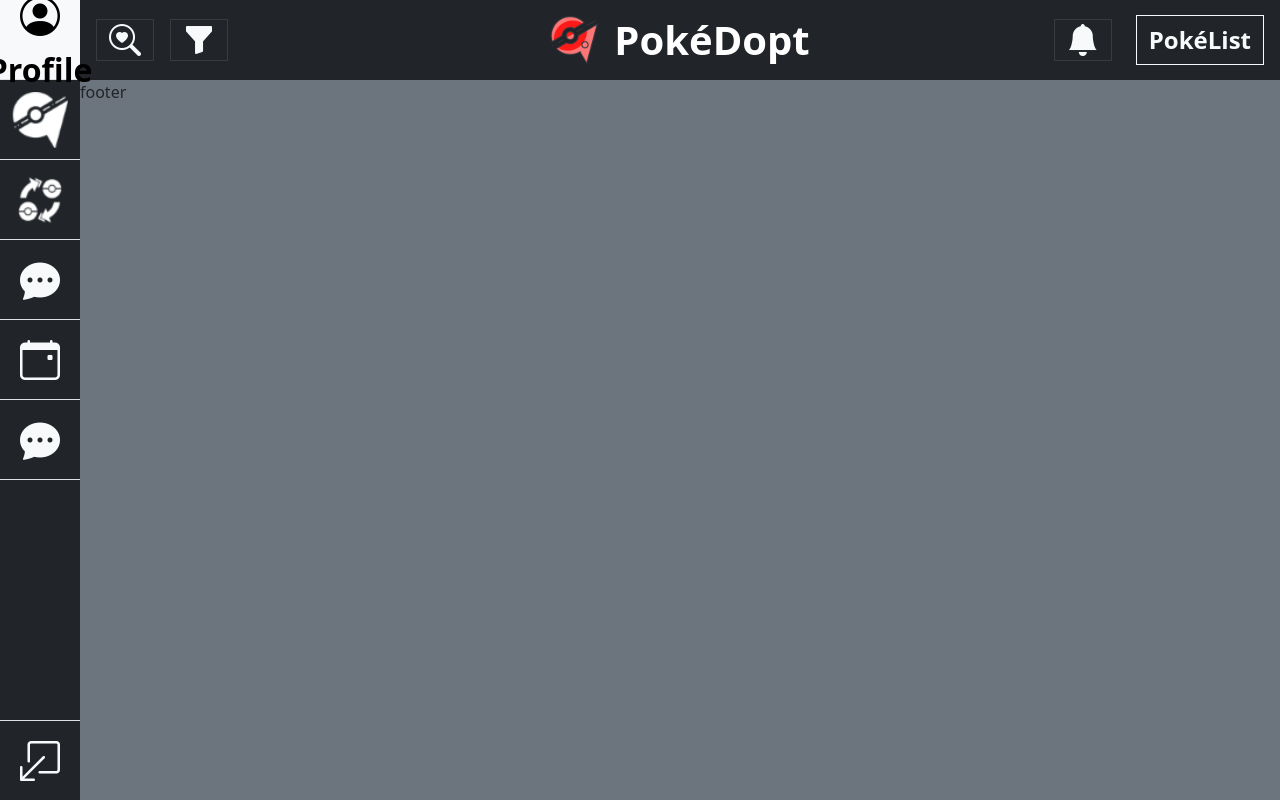
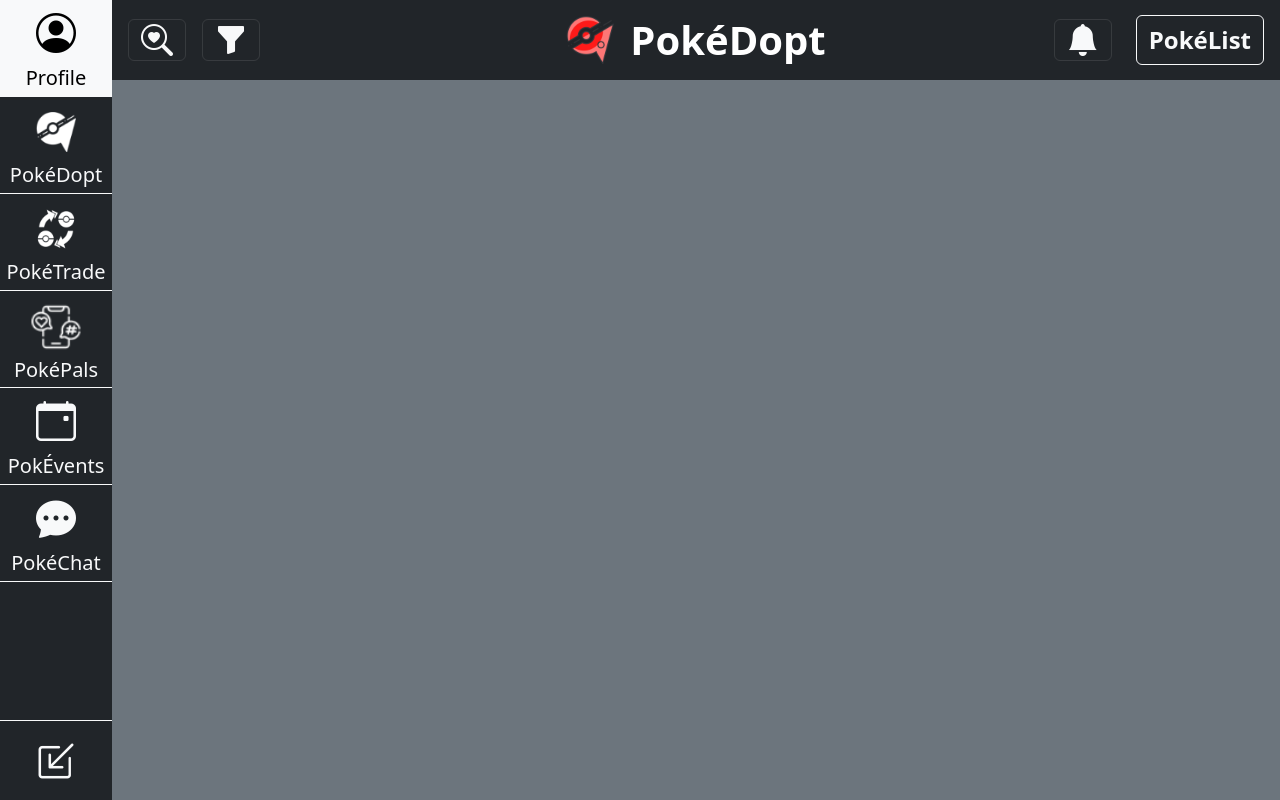
Before and after one commit to AshieLoche/EMC002-1, a PHP site: page / in a window 1280 px wide. Run offline with PHP 8.4, Linux system fonts and the light colour scheme.

Commit message:
week6 - Final Home Page (Side Nav)

```diff
--- a/week6 - Final Home Page/index.html
+++ b/week6 - Final Home Page/index.html
@@ -19,94 +19,16 @@
     <title>PokéDopt</title>
     <!-- Website Header -->
 
-    <!-- <link rel="stylesheet" href="main.css"> -->
-    <!-- <script src="main.js"></script> -->
-    <style>
-        .form-control::-webkit-input-placeholder {
-            color: white;
-        }
-        .navbar-toggler {
-            display: inline !important;
-        }
-        /* div.content {
-            display: grid;
-            padding: 0;
-            margin: 0;
-            grid-gap: 0;
-            grid-template-columns: repeat(12, 1fr);
-            grid-auto-rows: minmax(200px, auto);
-            grid-template-areas:
-            "section header"
-            "section main";
-            background-color: red;
-        } */
-        /* header {
-            grid-column: span 10;
-            grid-row: 1;
-            order: 2;
-            grid-area: header;
-        }
-        section {
-            grid-column: span 2;
-            grid-row: 2;
-            order: 1;
-            height: 100vh;
-            grid-area: section;
-        }
-        main {
-            grid-column: span 10;
-            grid-row: 2;
-            order: 3;
-            height: ;
-            grid-area: main;
-        } */
-        div.main {
-            height: 100vh;
-            overflow: auto;
-            padding: 0;
-            flex: 1;
-        }
-        div.side {
-            flex-basis: 5rem;
-        }
-        div.side button {
-
-                height: 5rem;
-                width: 5rem;
-        }
-        @media screen and (min-width: 768px) {
-            div.container-fluid .side {
-                position: static;
-                height: 100vh;
-            }
-            .main {
-                position: static;
-            }
-            .main * {
-                margin: 0;
-            }
-            .uwu {
-                background-color: yellow;
-            }
-            button {
-                border-radius: 0 !important;
-            }
-            .side button {
-                height: 7.5rem;
-            }
-        }
-        @media screen and (min-width: 992px) {
-            .main {
-            }
-            .side {
-                /* width: 5rem; */
-            }
-        }
-    </style>
+    <!-- External CSS -->
+    <link rel="stylesheet" href="main.css">
+    <!-- External CSS -->
 </head>
 <body class="bg-secondary">
+    <!-- Content Container -->
     <div class="container-fluid">
+        <!-- Content Row -->
         <div class="row no-gutters">
+            <!-- Main Content Container -->
             <div class="main col-md-11 order-md-2 sticky-top">
                 <!-- Header Navbar -->
                 <nav class="navbar navbar-collapse navbar-dark bg-dark p-2d-inline-flex justify-content-center">
@@ -177,7 +99,7 @@
                                 <!-- Header Navbar Input Group -->
                                 <div class="input-group m-0 p-0">
                                     <!-- Header Navbar Search Input -->
-                                    <input type="search" class="form-control nav-item m-0 bg-transparent text-light fs-4" placeholder="Search..." aria-label="Search" aria-describedby="search-button">
+                                    <input name="search" type="search" class="form-control nav-item m-0 bg-transparent text-light fs-4" placeholder="Search..." aria-label="Search" aria-describedby="search-button">
                                     <!-- Header Navbar Search Input -->
 
                                     <!-- Header Navbar Search Button Icon-->
@@ -196,65 +118,127 @@
                 </nav>
                 <!-- Header Navbar -->
 
-                footer
+                <!-- footer -->
             </div>
-            <div class="side col-md-1 bg-dark order-md-1 fixed-bottom p-3 p-md-0 d-inline-flex justify-content-around justify-content-md-start flex-md-column">
-                <button class="btn btn-outline-light border-0 border-bottom d-inline-flex justify-content-center align-items-center flex-md-column">
+            <!-- Main Content Container -->
+
+            <!-- Side Content Container -->
+            <div class="side-expanded col-md-1 bg-dark order-md-1 fixed-bottom p-3 p-md-0 d-inline-flex justify-content-around justify-content-md-start flex-md-column" id="side">
+                <!-- Side Content Carousel -->
+                <div class="carousel-buttons p-0 gap-md-0">
+                    <!-- Profile Button -->
+                    <button class="btn btn-outline-light d-inline-flex justify-content-center align-items-center flex-column p-5">
+                        <!-- Profile Button Icon -->
                         <i class="bi bi-person-circle fs-1"></i>
-                    <span class="fw-bold fs-2">
+                        <!-- Profile Button Icon -->
+
+                        <!-- Profile Button Title -->
+                        <span class="fs-5 fs-md-2">
                             Profile
                         </span>
+                        <!-- Profile Button Title -->
                     </button>
-                <button class="btn btn-outline-light border-0 border-bottom p-2">
-                    <img class="img-fluid" src="assets/img/favicon.ico" alt="PokéDopt Icon" style="
-                    filter: brightness(0%) invert(1); width: 3.5rem;">
+                    <!-- Profile Button -->
+
+                    <!-- PokéDopt Button -->
+                    <button class="btn btn-outline-light d-inline-flex justify-content-center align-items-center flex-column p-5">
+                        <!-- PokéDopt Button Icon -->
+                        <i class="fs-1">
+                            <img class="img mb-1" src="assets/img/favicon.ico" alt="PokéDopt Icon">
+                        </i>
+                        <!-- PokéDopt Button Icon -->
+
+                        <!-- PokéDopt Button Title -->
+                        <span class="fs-5 fs-md-2">
+                            PokéDopt
+                        </span>
+                        <!-- PokéDopt Button Title -->
                     </button>
-                <button class="btn btn-outline-light border-0 border-bottom">
-                    <img class="img-fluid" src="assets/img/poketrade.ico" alt="PokéDopt Icon" style="width: 4rem;">
+                    <!-- PokéDopt Button -->
+
+                    <!-- PokéTrade Button -->
+                    <button class="btn btn-outline-light d-inline-flex justify-content-center align-items-center flex-column p-5">
+                        <!-- PokéTrade Button Icon -->
+                        <i class="fs-1 ">
+                            <img class="img mb-1" src="assets/img/poketrade.ico" alt="PokéDopt Icon">
+                        </i>
+                        <!-- PokéTrade Button Icon -->
+
+                        <!-- PokéTrade Button Title -->
+                        <span class="fs-5 fs-md-2">
+                            PokéTrade
+                        </span>
+                        <!-- PokéTrade Button Title -->
                     </button>
-                <button class="btn btn-outline-light border-0 border-bottom">
+                    <!-- PokéTrade Button -->
+
+                    <!-- PokéPals Button -->
+                    <button class="btn btn-outline-light d-inline-flex justify-content-center align-items-center flex-column p-5">
+                        <!-- PokéPals Button Icon -->
+                        <i class="fs-1 ">
+                            <img class="img" src="assets/img/socials.ico" alt="PokéDopt Icon">
+                        </i>
+                        <!-- PokéPals Button Icon -->
+
+                        <!-- PokéPals Button Title-->
+                        <span class="fs-5 fs-md-2">
+                            PokéPals
+                        </span>
+                        <!-- PokéPals Button Title-->
+                    </button>
+                    <!-- PokéPals Button -->
+
+                    <!-- PokÉvents Button -->
+                    <button class="btn btn-outline-light d-inline-flex justify-content-center align-items-center flex-column p-5">
+                        <!-- PokÉvents Button Icon -->
+                        <i class="bi bi-calendar-event fs-1"></i>
+                        <!-- PokÉvents Button Icon -->
+
+                        <!-- PokÉvents Button Title -->
+                        <span class="fs-5 fs-md-2">
+                            PokÉvents
+                        </span>
+                        <!-- PokÉvents Button Title -->
+                    </button>
+                    <!-- PokÉvents Button -->
+
+                    <!-- PokéChat Button -->
+                    <button class="btn btn-outline-light d-inline-flex justify-content-center align-items-center flex-column p-5">
+                        <!-- PokéChat Button Icon -->
                         <i class="bi bi-chat-dots-fill fs-1"></i>
+                        <!-- PokéChat Button Icon -->
+
+                        <!-- PokéChat Button Title -->
+                        <span class="fs-5 fs-md-2">
+                            PokéChat
+                        </span>
+                        <!-- PokéChat Button Title -->
                     </button>
-                <button class="btn btn-outline-light border-0 border-bottom">
-                    <i class="bi bi-calendar-event fs-1"></i>
-                </button>
-                <button class="btn btn-outline-light border-0 border-bottom">
-                    <i class="bi bi-chat-dots-fill fs-1"></i>
-                </button>
-                <button class="btn btn-outline-light fixed-bottom border-0 border-top d-none d-md-block">
-                    <i class="bi bi-box-arrow-down-left fs-1"></i>
+                    <!-- PokéChat Button -->
+
+                    <button class="btn btn-outline-light fixed-bottom d-none d-md-block" id="side-toggler">
+                        <i class="bi bi-box-arrow-in-down-left fs-1" id="shrink-icon"></i>
+                        <i class="bi bi-box-arrow-up-right fs-1 d-none" id="expand-icon"></i>
                     </button>
                 </div>
+                <!-- Side Content Carousel -->
             </div>
+            <!-- Side Content Container -->
         </div>
-
+        <!-- Content Row -->
+    </div>
+    <!-- Content Container -->
 
     <!-- Bootstrap JS CDN -->
     <script src="https://cdn.jsdelivr.net/npm/bootstrap@5.3.2/dist/js/bootstrap.bundle.min.js" integrity="sha384-C6RzsynM9kWDrMNeT87bh95OGNyZPhcTNXj1NW7RuBCsyN/o0jlpcV8Qyq46cDfL" crossorigin="anonymous"></script>
     <!-- Bootstrap JS CDN -->
+
+    <!-- JQuery CDN -->
     <script src="https://ajax.googleapis.com/ajax/libs/jquery/3.7.1/jquery.min.js"></script>
-    <script>
-        $(document).ready(function(){
-            $("button.navbar-toggler, button#search-button").hover(function(){
-                $(this).find("i").removeClass("text-light").addClass("text-dark");
-            }, function(){
-                $(this).find("i").removeClass("text-dark").addClass("text-light");
-            });
+    <!-- JQuery CDN -->
 
-            $("div#navbarLogo").hover(function(){
-                $(this).find("h1").removeClass("text-light").addClass("text-dark");
-                $(this).find("img").css("filter", "brightness(100%) contrast(120%)");
-            }, function(){
-                $(this).find("h1").removeClass("text-dark").addClass("text-light");
-                $(this).find("img").css("filter", "none");
-            });
-
-            $("div.side button").hover(function(){
-                $(this).find("img").css("filter", "brightness(0%)");
-            }, function(){
-                $(this).find("img").css("filter", "brightness(0%) invert(1)");
-            });
-        });
-    </script>
+    <!-- External JavaScript -->
+    <script src="main.js"></script>
+    <!-- External JavaScript -->
 </body>
 </html>
--- a/week6 - Final Home Page/main.css
+++ b/week6 - Final Home Page/main.css
@@ -7,85 +7,28 @@
 /* Reset */
 
 /* Base Style */
-* {
-    margin: 0;
+.form-control::-webkit-input-placeholder {
+    color: white;
+}
+.navbar-toggler {
+    display: inline !important;
+}
+div.main {
+    height: 100vh;
+    overflow: auto;
     padding: 0;
+    flex: 1;
 }
-body {
-    background-color: darkgrey;
+div.side-expanded {
+    flex-basis: 5rem;
 }
-header.grid {
-    width: 100%;
-    display: grid;
-    grid-template-columns: repeat(12, 1fr);
-    background-color: var(--primary);
-    box-shadow: 0px 0px 50px black inset;
-    border: 1px solid black;
-    grid-gap: 10px;
+div.side-shrunk {
+    position: static;
+    height: 100vh;
+    width: 5rem;
 }
-.logo *, .notif * {
-    width: 50px;
-    height: 50px;
-    max-width: 100%;
-}
-.logo {
-    grid-column: 4 / 10;
-    background-color: beige;
-    display: flex;
-    align-items: center;
-    justify-content: center;
-}
-.logo img {
-    width: 50px;
-}
-.notif {
-    grid-column: 10 / 13;
-    background-color: beige;
-    display: flex;
-    align-items: center;
-    justify-content: flex-end;
-}
-.profile {
-    display: flex;
-    align-items: center;
-    justify-content: flex-start;
-    background-color: beige;
-    grid-column: 1 / 4;
-    border-radius: 50px;
-    height: auto;
-    justify-self: start;
-    margin: 20px;
-}
-.profilePic {
-    width: 50px;
-    height: 50px;
-    border-radius: 100%;
-    margin: 10px;
-}
-.menu {
-    width: 25px;
-    height: 25px;
-    display: grid;
-    grid-template-columns: 1fr;
-    grid-template-rows: repeat(3, 1fr);
-    grid-gap: 5px;
-    cursor: pointer;
-    margin: auto 25px auto 10px;
-}
-.menu * {
-    grid-column: span 1;
-    grid-row: span 1;
-    border: 1px solid black;
-    border-radius: 20%;
-    background-color: black;
-    transition: 0.4s;
-}
-.clicked .top {
-  transform: translate(0, 11px) rotate(-45deg);
-}
-.clicked .mid {opacity: 0;}
-.clicked .bot {
-  transform: translate(0, -11px) rotate(45deg);
+div.side-shrunk span {
+    display: none;
 }
 
 /* Fonts */
@@ -99,18 +42,105 @@ header.grid {
     src: url("../week2/fonts/BlackwoodCastleShadow.ttf");
 }
 
-/* Mobile Styles */
+/* Extra Small Breakpoint */
+.carousel-buttons {
+    display: flex;
+    overflow-x: auto;
+    gap: 1rem;
+    padding: 0.5rem 0;
+    scroll-behavior: smooth;
+    scroll-snap-type: x mandatory;
+    -webkit-overflow-scrolling: touch;
+}
 
-/* Small Tablet Styles */
-@media screen and (min-width: 620px) {
-    body {
+.carousel-buttons::-webkit-scrollbar {
+    display: none;
+}
+
+.carousel-buttons button {
+    flex: none;
+    scroll-snap-align: start;
+    height: 5rem;
+    width: 5rem;
+}
+
+.carousel-buttons button:first-child {
+    margin-left: 0;
+}
+
+.carousel-buttons button:nth-child(2),
+.carousel-buttons button:nth-child(3),
+.carousel-buttons button:nth-child(5) {
+    width: 7rem;
+}
+
+.carousel-buttons button:nth-child(2) img {
+    filter: brightness(0%) invert(1);
+    width: 2.5rem;
+}
+
+.carousel-buttons button:nth-child(3) img {
+    width: 3rem;
+}
+
+.carousel-buttons button:nth-child(4) {
+    width: 6.5rem;
+}
+
+.carousel-buttons button:nth-child(4) img {
+    filter: brightness(0%) invert(1);
+    width: 3.5rem;
+}
+
+.carousel-buttons button:nth-child(6) {
+    width: 6.75rem;
+}
+
+/* Small Breakpoint */
+@media screen and (min-width: 576px) {
+
+}
+
+/* Medium Breakpoint */
+@media screen and (min-width: 768px) {
+    div.side-expanded {
+        position: static;
+        height: 100vh;
+        width: 7rem;
+    }
+    .carousel-buttons {
+        flex-direction: column;
+        overflow-x: visible;
+        scroll-snap-type: none;
+        /* overflow: hidden; */
+    }
+    .carousel-buttons button {
+        border-radius: 0;
+        border: 0;
+        border-bottom: 1px solid;
+    }
+    .carousel-buttons button:nth-child(7) {
+        border: 0;
+        border-top: 1px solid;
+    }
+    div.side-expanded .carousel-buttons button {
+        width: 7rem !important;
+    }
+    div.side-shrunk .carousel-buttons button {
+        width: 5rem !important;
+        padding: 0 !important;
     }
 }
 
-/* Large Tablets & Laptop Styles */
-@media screen and (min-width: 960px) {
+/* Large Breakpoint */
+@media screen and (min-width: 992px) {
+
 }
 
-/* Desktop Styles */
-@media screen and (min-width: 1020px) {
+/* Extra Large Breakpoint */
+@media screen and (min-width: 1200px) {
 }
+
+/* Extra Extra Large Breakpoint */
+@media screen and (min-width: 1400px) {
+}
--- a/week6 - Final Home Page/main.js
+++ b/week6 - Final Home Page/main.js
@@ -1,5 +1,82 @@
 $(document).ready(function(){
-    $(".profile div").on("click", function(){
-        this.classList.toggle("clicked");
+    // Hover Mechanics
+    $("button.navbar-toggler, button#search-button").hover(function(){
+        $(this).find("i").removeClass("text-light").addClass("text-dark");
+    }, function(){
+        $(this).find("i").removeClass("text-dark").addClass("text-light");
     });
+
+    $("div#navbarLogo").hover(function(){
+        $(this).find("h1").removeClass("text-light").addClass("text-dark");
+        $(this).find("img").css("filter", "brightness(100%) contrast(120%)");
+    }, function(){
+        $(this).find("h1").removeClass("text-dark").addClass("text-light");
+        $(this).find("img").css("filter", "none");
+    });
+
+    $("div.side button").hover(function(){
+        $(this).find("img").css("filter", "brightness(0%)");
+    }, function(){
+        $(this).find("img").css("filter", "brightness(0%) invert(1)");
+    });
+    // Hover Mechanics
+
+    // Side Toggle Mechanic
+    const sideToggler = document.querySelector('#side-toggler');
+    const side = document.querySelector('#side');
+    const expandIcon = document.querySelector('#expand-icon');
+    const shrinkIcon = document.querySelector('#shrink-icon');
+
+    toggler();
+
+    $(sideToggler).click(function() {
+        if (side.classList.contains("side-expanded")) {
+            side.classList.remove("side-expanded");
+            side.classList.add("side-shrunk");
+            toggler();
+        }
+        else {
+            side.classList.remove("side-shrunk");
+            side.classList.add("side-expanded");
+            toggler();
+        }
+    });
+
+    function toggler() {
+        if (side.classList.contains("side-expanded")) {
+            expandIcon.classList.add("d-none");
+            shrinkIcon.classList.remove("d-none");
+        }
+        else {
+            shrinkIcon.classList.add("d-none");
+            expandIcon.classList.remove("d-none");
+        }
+    }
+
+    $(window).on("resize", function() {
+        if ($(window).width() < 768) {
+            if (side.classList.contains("side-shrunk")) {
+                side.classList.remove("side-shrunk");
+                side.classList.add("side-expanded");
+            }
+        }
+    });
+    // Side Toggle Mechanic
+
+    // Mobile Buttons Scrolling
+    const carouselButtons = document.querySelector('.carousel-buttons');
+    const arrowButtons = document.querySelectorAll('.btn-arrow');
+
+    // Add click event listeners to the arrow buttons
+    arrowButtons.forEach(button => {
+        button.addEventListener('click', () => {
+            const direction = button.dataset.direction;
+            const scrollAmount = direction === 'right' ? carouselButtons.scrollWidth - carouselButtons.clientWidth : -(carouselButtons.scrollLeft - carouselButtons.clientWidth);
+            carouselButtons.scrollTo({
+                left: carouselButtons.scrollLeft + scrollAmount,
+                behavior: 'smooth'
+            });
+        })
+    });
+    // Mobile Buttons Scrolling
 });
```
Also changed, not shown: week6 - Final Home Page/assets/img/socials.ico (added), week6 - Final Home Page/header.html (deleted), week6 - Final Home Page/layout/desktop_view.png (added), week6 - Final Home Page/layout/mobile_view.png (added). Lines whose indentation alone changed are shown as unchanged.
